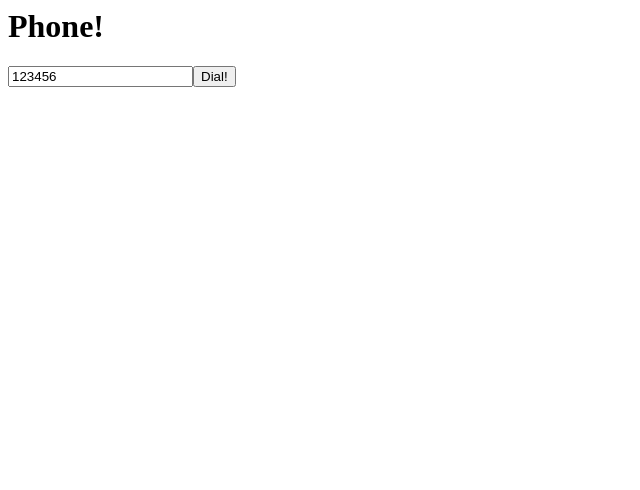
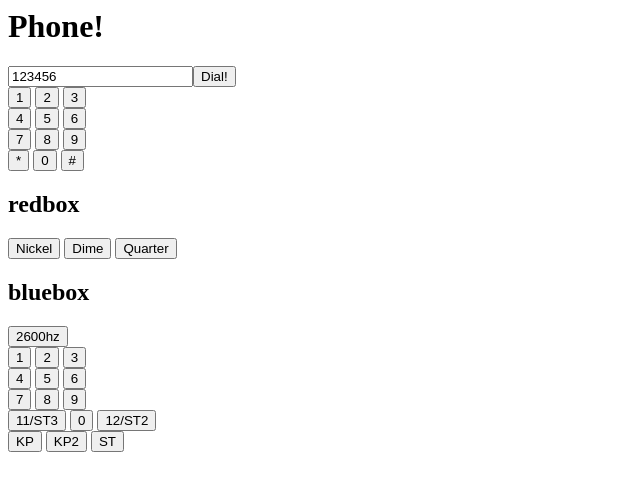
Before and after one commit to spikegrobstein/phone-tones-js, a plain HTML site: page index.html in a window 1280 px wide. Shown: the whole page, without its empty margins (0-640 px from the left). Drawn offline with Linux system fonts and the light colour scheme.

Commit message:
got more shit in there.

```diff
--- a/index.html
+++ b/index.html
@@ -32,7 +32,7 @@
     '12',
     'KP',
     'KP2',
-    'SP'
+    'ST'
   ];
   var blueboxTones = {};
 
@@ -47,6 +47,87 @@
 
   blueboxKeys = null;
 
+  var redboxNickel = [ 1700, 2200 ];
+  var redboxBaseDuration = 66; //ms
+
+  function insertNickel() {
+    var arr = [],
+        volume = 0.2,
+        seconds = redboxBaseDuration / 1000,
+        tones = redboxNickel;
+
+    for (var i = 0; i < context.sampleRate * seconds; i++) {
+      arr.push((sineWaveAt(i, tones[0]) + sineWaveAt(i, tones[1])) * volume);
+    }
+
+    playSound(arr);
+  }
+
+  function insertDime() {
+    var arr = [],
+        volume = 0.2,
+        seconds = redboxBaseDuration / 1000,
+        tones = redboxNickel;
+
+    for (var i = 0; i < context.sampleRate * seconds; i++) {
+      arr.push((sineWaveAt(i, tones[0]) + sineWaveAt(i, tones[1])) * volume);
+    }
+
+    for (var i = 0; i < context.sampleRate * seconds; i++) {
+      arr.push(0);
+    }
+
+    for (var i = 0; i < context.sampleRate * seconds; i++) {
+      arr.push((sineWaveAt(i, tones[0]) + sineWaveAt(i, tones[1])) * volume);
+    }
+
+    playSound(arr);
+  }
+
+  function insertQuarter() {
+    var arr = [],
+        volume = 0.2,
+        seconds = redboxBaseDuration / 1000 / 2,
+        tones = redboxNickel;
+
+    for (var i = 0; i < context.sampleRate * seconds; i++) {
+      arr.push((sineWaveAt(i, tones[0]) + sineWaveAt(i, tones[1])) * volume);
+    }
+
+    for (var i = 0; i < context.sampleRate * seconds; i++) {
+      arr.push(0);
+    }
+
+    for (var i = 0; i < context.sampleRate * seconds; i++) {
+      arr.push((sineWaveAt(i, tones[0]) + sineWaveAt(i, tones[1])) * volume);
+    }
+
+    for (var i = 0; i < context.sampleRate * seconds; i++) {
+      arr.push(0);
+    }
+
+    for (var i = 0; i < context.sampleRate * seconds; i++) {
+      arr.push((sineWaveAt(i, tones[0]) + sineWaveAt(i, tones[1])) * volume);
+    }
+
+    for (var i = 0; i < context.sampleRate * seconds; i++) {
+      arr.push(0);
+    }
+
+    for (var i = 0; i < context.sampleRate * seconds; i++) {
+      arr.push((sineWaveAt(i, tones[0]) + sineWaveAt(i, tones[1])) * volume);
+    }
+
+    for (var i = 0; i < context.sampleRate * seconds; i++) {
+      arr.push(0);
+    }
+
+    for (var i = 0; i < context.sampleRate * seconds; i++) {
+      arr.push((sineWaveAt(i, tones[0]) + sineWaveAt(i, tones[1])) * volume);
+    }
+
+    playSound(arr);
+  }
 
   function playSound(arr) {
     var buf = new Float32Array(arr.length)
@@ -77,6 +158,23 @@
     return [x,y];
   }
 
+  function play2600() {
+    var arr = [],
+        volume = 0.2,
+        seconds = 2,
+        tone = 2600;
+
+    for (var i = 0; i < context.sampleRate * seconds; i++) {
+      arr.push((sineWaveAt(i, tone)) * volume);
+    }
+
+    for (var i = 0; i < context.sampleRate * .1; i++) {
+      arr.push(0);
+    }
+
+    playSound(arr);
+  }
+
   function dial(number) {
     var arr = [],
         volume = 0.2,
@@ -86,8 +184,6 @@
 
     for (var j = 0; j < number.length; j++) {
       var tones = tonesForKey(number[j]);
-
-      console.log('dialing: ' + number[j], tones)
 
       for (var i = 0; i < context.sampleRate * seconds; i++) {
         arr.push((sineWaveAt(i, tones[0]) + sineWaveAt(i, tones[1])) * volume);
@@ -109,13 +205,10 @@
     var n;
 
     var toDial = number.split(/\s+/);
-    console.log(toDial);
 
     for (var j = 0; j < toDial.length; j++) {
       n = toDial[j];
       var tones = blueboxTones[n];
-
-      console.log('dialing: ', n, tones)
 
       for (var i = 0; i < context.sampleRate * seconds; i++) {
         arr.push((sineWaveAt(i, tones[0]) + sineWaveAt(i, tones[1])) * volume);
@@ -140,4 +233,57 @@
 </body>
   <h1>Phone!</h1>
   <input id="number" type="text" value="123456"/><button onclick="do_dial()">Dial!</button>
+  <div>
+    <button onclick="dial('1')">1</button>
+    <button onclick="dial('2')">2</button>
+    <button onclick="dial('3')">3</button>
+  </div>
+  <div>
+    <button onclick="dial('4')">4</button>
+    <button onclick="dial('5')">5</button>
+    <button onclick="dial('6')">6</button>
+  </div>
+  <div>
+    <button onclick="dial('7')">7</button>
+    <button onclick="dial('8')">8</button>
+    <button onclick="dial('9')">9</button>
+  </div>
+  <div>
+    <button onclick="dial('*')">*</button>
+    <button onclick="dial('0')">0</button>
+    <button onclick="dial('#')">#</button>
+  </div>
+  <h2>redbox</h2>
+  <button onclick="insertNickel()">Nickel</button>
+  <button onclick="insertDime()">Dime</button>
+  <button onclick="insertQuarter()">Quarter</button>
+  <h2>bluebox</h2>
+  <div>
+    <button onclick="play2600()">2600hz</button>
+  </div>
+  <div>
+    <button onclick="blueDial('1')">1</button>
+    <button onclick="blueDial('2')">2</button>
+    <button onclick="blueDial('3')">3</button>
+  </div>
+  <div>
+    <button onclick="blueDial('4')">4</button>
+    <button onclick="blueDial('5')">5</button>
+    <button onclick="blueDial('6')">6</button>
+  </div>
+  <div>
+    <button onclick="blueDial('7')">7</button>
+    <button onclick="blueDial('8')">8</button>
+    <button onclick="blueDial('9')">9</button>
+  </div>
+  <div>
+    <button onclick="blueDial('11')">11/ST3</button>
+    <button onclick="blueDial('0')">0</button>
+    <button onclick="blueDial('12')">12/ST2</button>
+  </div>
+  <div>
+    <button onclick="blueDial('KP')">KP</button>
+    <button onclick="blueDial('KP2')">KP2</button>
+    <button onclick="blueDial('ST')">ST</button>
+  </div>
 </html>
```
